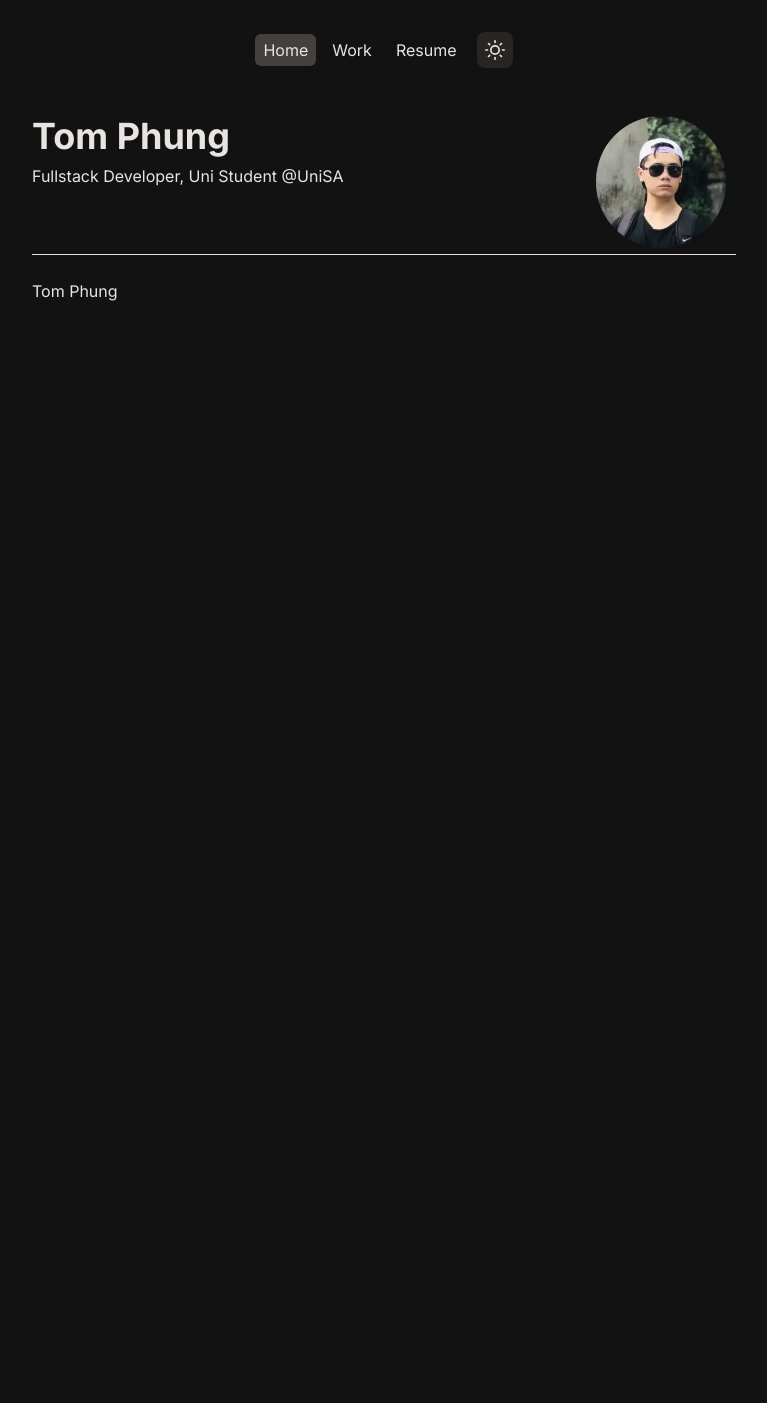
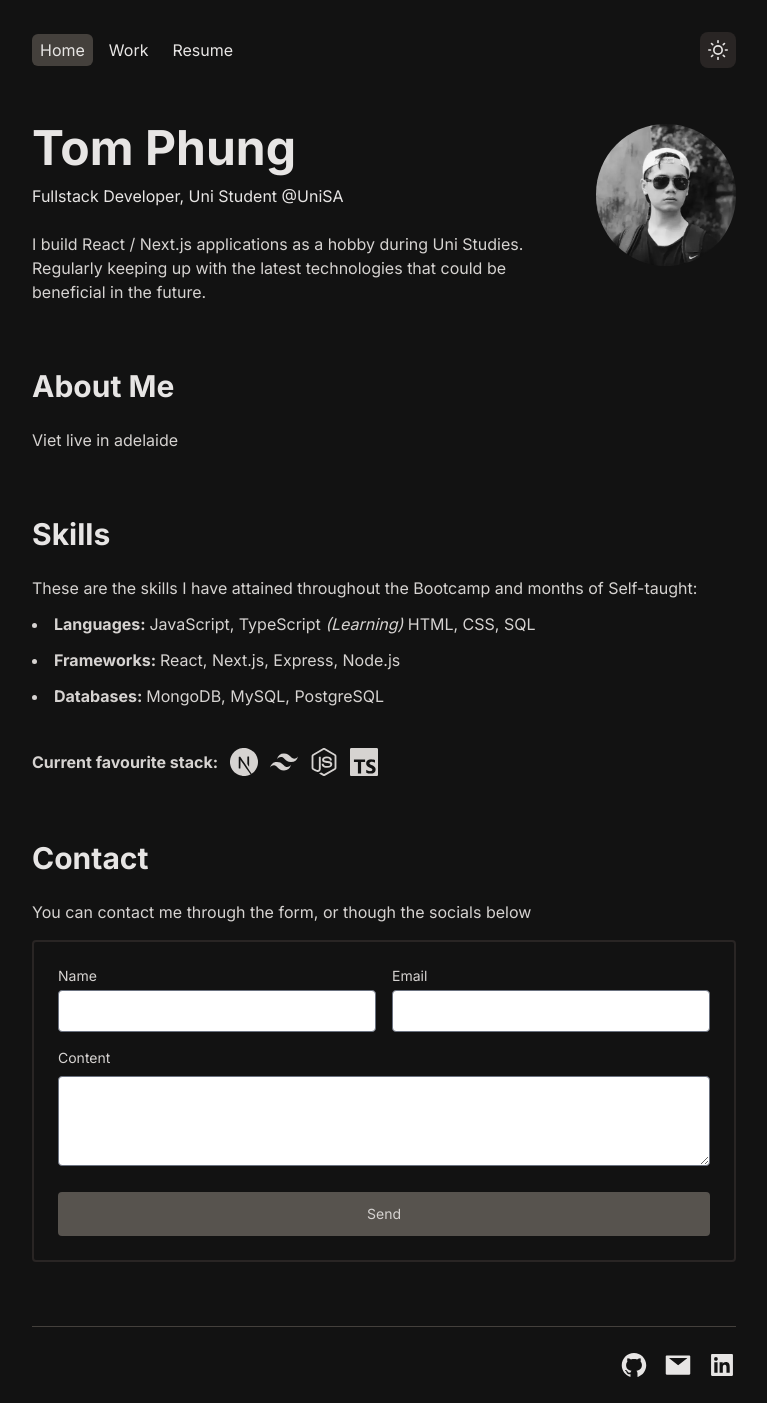
Before and after one commit to tronglongphung/portfolio-nextjs, a Next.js app: page / in a window 1280 px wide. Shown: the whole page, without its empty margins (256-1023 px from the left). Before the commit the page ends 800 px from the top, so only its background shows below. Built offline with nearby package versions, Linux system fonts and the light colour scheme.

Commit message:
working on homepage

```diff
--- /dev/null
+++ b/components/Form.tsx
@@ -0,0 +1,96 @@
+import { useState, useRef } from 'react';
+import emailjs, { init } from '@emailjs/browser';
+
+export default function Form() {
+  init('user_0o02igSqAdLjF5DJV3nEj');
+
+  const [sendForm, setSendForm] = useState('Send');
+  const [formState, setFormState] = useState({ email: '', content: '', name: '' });
+  const form = useRef();
+
+  const sendEmail = (e) => {
+    e.preventDefault();
+
+    emailjs.sendForm('service_19hzcfn', 'template_x6c8mva', form.current).then(
+      (result) => {
+        console.log(result.text);
+      },
+      (error) => {
+        console.log(error.text);
+      }
+    );
+    e.target.reset();
+    setSendForm('Sent');
+    setTimeout(() => setSendForm('Send'), 2000);
+  };
+
+  const handleChange = (event) => {
+    const { name, value } = event.target;
+    setFormState({
+      ...formState,
+      [name]: value,
+    });
+  };
+
+  return (
+    <>
+      <form
+        className="border-2 rounded dark:bg-transparent bg-stone-100 border-stone-100 dark:border-stone-800"
+        ref={form}
+        onSubmit={sendEmail}
+      >
+        <div className="grid grid-cols-6 gap-4 px-4 py-5 sm:p-6">
+          <div className="col-span-3">
+            <label htmlFor="name" className="block pb-1 text-sm">
+              Name
+            </label>
+            <input
+              required
+              type="text"
+              name="name"
+              id="name"
+              onChange={handleChange}
+              autoComplete="name"
+              className="w-full rounded text-stone-900"
+            />
+          </div>
+
+          <div className="col-span-3">
+            <label htmlFor="email" className="block pb-1 text-sm">
+              Email
+            </label>
+            <input
+              required
+              pattern="^[\w-\.]+@([\w-]+\.)+[\w-]{2,4}$"
+              type="text"
+              name="email"
+              id="email"
+              onChange={handleChange}
+              autoComplete="email"
+              className="w-full rounded text-stone-900"
+            />
+          </div>
+
+          <div className="col-span-6">
+            <label htmlFor="content" className="block pb-1 text-sm">
+              Content
+            </label>
+            <div className="mt-1">
+              <textarea
+                id="content"
+                name="content"
+                onChange={handleChange}
+                rows={3}
+                className="w-full rounded text-stone-900"
+                defaultValue={''}
+              />
+            </div>
+          </div>
+          <button type="submit" className="col-span-6 py-3 mt-1 text-sm rounded bg-stone-300 dark:bg-stone-600">
+            {sendForm}
+          </button>
+        </div>
+      </form>
+    </>
+  );
+}
--- a/components/Layout/Footer.tsx
+++ b/components/Layout/Footer.tsx
@@ -1,7 +1,18 @@
+import { AiFillLinkedin, AiFillGithub, AiFillMail } from 'react-icons/ai';
+import Link from '@/components/Link';
+
 export default function Footer() {
   return (
-    <footer className="flex items-center gap-2 py-6 border-t border-stone-200">
-      <div>Tom Phung</div>
+    <footer className="flex items-center justify-end gap-3 py-6 border-t sm:gap-4 border-stone-200 dark:border-stone-700">
+      <Link href="https://github.com/tronglongphung" title="GitHub">
+        <AiFillGithub size={28} />
+      </Link>
+      <Link href="mailto:tronglongphung@gmail.com" title="email">
+        <AiFillMail size={28} />
+      </Link>
+      <Link href="https://www.linkedin.com/in/tomphung0501/" title="LinkedIn">
+        <AiFillLinkedin size={28} />
+      </Link>
     </footer>
   );
 }
--- a/components/Layout/Navbar.tsx
+++ b/components/Layout/Navbar.tsx
@@ -17,15 +17,14 @@ export default function Navbar() {
   const { theme, setTheme } = useTheme();
   const router = useRouter();
   return (
-    <nav className="flex items-center justify-center gap-2 pt-4 pb-8 text-sm sm:pb-12 sm:pt-8 sm:text-base">
+    <nav className="flex items-center justify-between gap-2 pt-4 pb-8 text-sm sm:pb-14 sm:pt-8 sm:text-base">
+      <div className="flex gap-2">
         {navigation.map(({ name, href }, index) => (
           <Link
             href={href}
             key={index}
             className={classNames(
-            href === router.asPath
-              ? 'dark:bg-stone-700 hover:bg-stone-100'
-              : 'dark:hover:bg-stone-700 hover:bg-stone-100',
+              href === router.asPath ? 'dark:bg-stone-700 bg-stone-100' : 'dark:hover:bg-stone-700 hover:bg-stone-100',
               'px-2 py-1 rounded-md '
             )}
             target={name === 'Resume' ? '_blank' : undefined}
@@ -34,12 +33,13 @@ export default function Navbar() {
             {name}
           </Link>
         ))}
-      <button
-        className="flex items-center justify-center p-2 ml-1 transition-all rounded-lg 0 bg-stone-100 ring-stone-400 dark:bg-stone-800 hover:ring-2"
+      </div>
+      <div
+        className="flex items-center justify-center p-2 ml-1 transition-all rounded-lg bg-stone-100 ring-stone-400 dark:bg-stone-800 hover:ring-2"
         onClick={() => setTheme(theme === 'dark' ? 'light' : 'dark')}
       >
         {theme === 'light' ? <FiMoon size={20} /> : <FiSun size={20} />}
-      </button>
+      </div>
     </nav>
   );
 }
--- a/pages/_app.tsx
+++ b/pages/_app.tsx
@@ -1,15 +1,17 @@
 import '../styles/globals.css';
 import Layout from '@/components/Layout/Layout';
 import { ThemeProvider } from 'next-themes';
-import Head from 'next/head';
 
+// need to update next-themes to remove script error
 function MyApp({ Component, pageProps }) {
   return (
-    <ThemeProvider attribute="class" defaultTheme="dark" enableSystem={false}>
-      <Layout>
-        <Component {...pageProps} />
-      </Layout>
-    </ThemeProvider>
+    <>
+      <ThemeProvider attribute="class" defaultTheme="dark" enableSystem={false}>
+        <Layout>
+          <Component {...pageProps} />
+        </Layout>
+      </ThemeProvider>
+    </>
   );
 }
 
--- a/pages/index.tsx
+++ b/pages/index.tsx
@@ -1,23 +1,93 @@
 import Image from 'next/image';
+import Head from 'next/head';
+import Form from '@/components/Form';
+import { SiNextdotjs, SiTailwindcss, SiNodedotjs, SiTypescript } from 'react-icons/si';
+import { motion } from 'framer-motion';
+import { fadeInUp, stagger } from '@/components/Animation';
 
 export default function Home() {
   return (
     <>
-      <div className="flex flex-col-reverse items-stretch sm:flex-row">
-        <div className="flex-grow pr-8">
-          <h1 className="mb-2 text-3xl font-bold sm:text-4xl">Tom Phung</h1>
-          <h2 className="mb-16">Fullstack Developer, Uni Student @UniSA</h2>
+      <Head>
+        <title>Tom Phung - Developer, Gamer</title>
+        <meta
+          name="description"
+          content="I build React / Next.js Applications as a hobby while having Uni Studies. Regularly keeping up with the
+                latest technologies and technologies I use."
+        />
+      </Head>
+      <motion.div exit={{ opacity: 0 }} initial="initial" animate="animate">
+        <motion.div variants={stagger}>
+          <motion.section
+            variants={fadeInUp}
+            className="flex flex-col-reverse items-stretch mb-12 sm:flex-row sm:mb-16"
+          >
+            <div className="pr-10">
+              <h1 className="mb-2 text-3xl font-bold sm:mb-3 sm:text-5xl">Tom Phung</h1>
+              <h2 className="mb-6">Fullstack Developer, Uni Student @UniSA</h2>
+              <p className=" text-stone-600 dark:text-stone-300">
+                I build React / Next.js applications as a hobby during Uni Studies. Regularly keeping up with the latest
+                technologies that could be beneficial in the future.
+              </p>
             </div>
-        <div className="w-[100px] sm:w-[140px] mb-3 sm:mb-0 mr-auto">
+            <div className="w-[115px] sm:w-[140px] relative mb-3 sm:mb-0 mr-auto flex-shrink-0 dark:grayscale">
               <Image
                 src={'/profile.webp'}
                 alt="Tom Phung"
-            width={130}
-            height={132}
-            className="rounded-xl sm:rounded-full"
+                width={280}
+                height={284}
+                className="rounded-2xl sm:rounded-full"
               />
             </div>
+          </motion.section>
+
+          <motion.section variants={fadeInUp} className="mb-12 sm:mb-16">
+            <h3 className="mb-4 text-2xl font-bold sm:mb-6 sm:text-3xl">About Me</h3>
+            <div className="text-stone-700 dark:text-stone-300">
+              <ul>
+                <li>Viet live in adelaide</li>
+              </ul>
             </div>
+          </motion.section>
+
+          <motion.section variants={fadeInUp} className="mb-12 sm:mb-16">
+            <h3 className="mb-4 text-2xl font-bold sm:mb-6 sm:text-3xl">Skills</h3>
+            <div className="text-stone-700 dark:text-stone-300">
+              <p className="mb-3">
+                These are the skills I have attained throughout the Bootcamp and months of Self-taught:
+              </p>
+              <ul className="mb-10 list-disc list-outside sm:list-inside">
+                <li className="mb-3">
+                  <strong>Languages: </strong>JavaScript, TypeScript <span className="italic">(Learning)</span> HTML,
+                  CSS, SQL
+                </li>
+                <li className="mb-3">
+                  <strong>Frameworks: </strong>React, Next.js, Express, Node.js
+                </li>
+                <li className="mb-3">
+                  <strong>Databases: </strong>MongoDB, MySQL, PostgreSQL
+                </li>
+              </ul>
+
+              <div className="flex items-center gap-3">
+                <strong>Current favourite stack:</strong>
+                <SiNextdotjs size={28} />
+                <SiTailwindcss size={28} />
+                <SiNodedotjs size={28} />
+                <SiTypescript size={28} />
+              </div>
+            </div>
+          </motion.section>
+
+          <motion.section variants={fadeInUp} className="mb-12 sm:mb-16">
+            <h3 className="mb-4 text-2xl font-bold sm:mb-6 sm:text-3xl">Contact</h3>
+            <div className="text-stone-700 dark:text-stone-300">
+              <p className="mb-4">You can contact me through the form, or though the socials below</p>
+              <Form />
+            </div>
+          </motion.section>
+        </motion.div>
+      </motion.div>
     </>
   );
 }
--- a/pages/work.tsx
+++ b/pages/work.tsx
@@ -1,8 +1,14 @@
 import Image from 'next/image';
+import Head from 'next/head';
+import { motion } from 'framer-motion';
+import { fadeInUp, stagger } from '@/components/Animation';
 
 export default function Work() {
   return (
     <>
+      <Head>
+        <title>Tom Phung - Developer, Gamer</title>
+      </Head>
       <h1 className="mb-2 text-3xl font-bold sm:text-4xl">Work</h1>
     </>
   );
```
Lines whose indentation alone changed are shown as unchanged.
